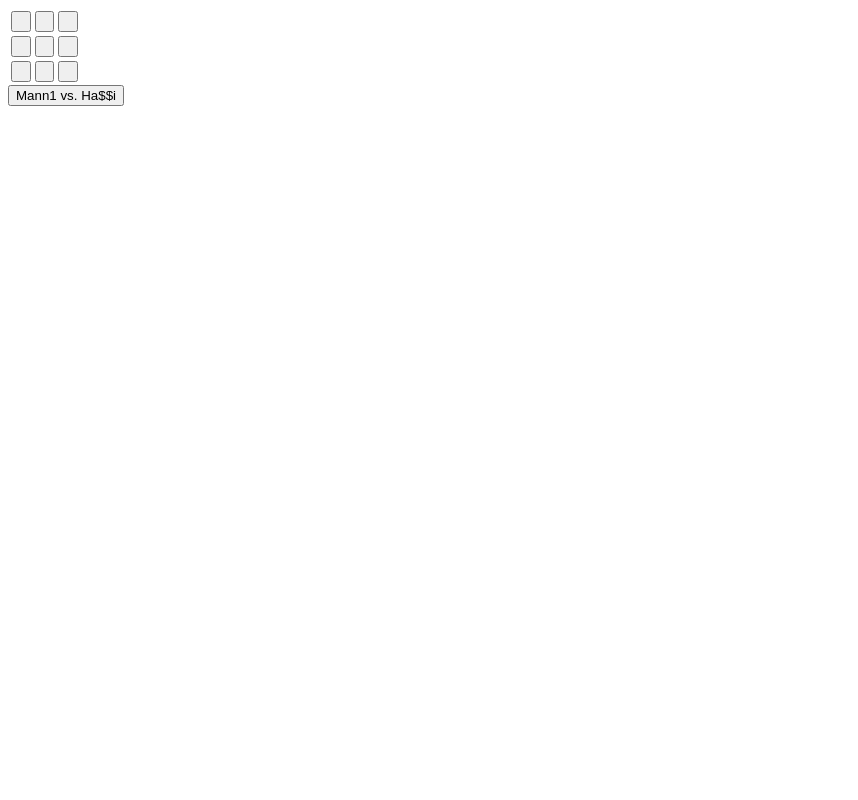
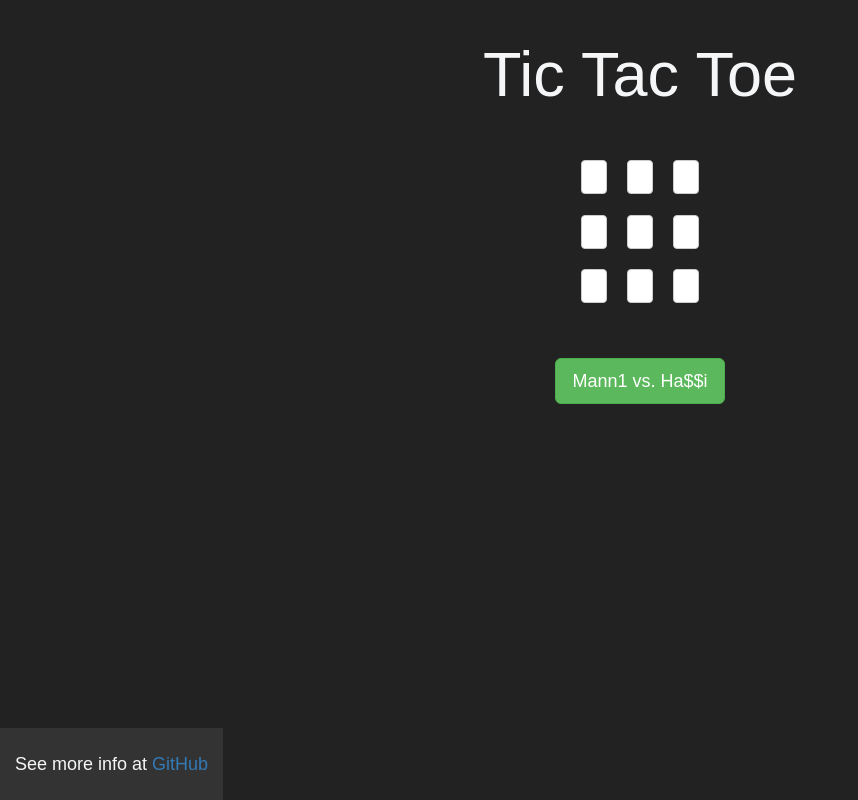
Before and after one commit to SevenSamurai2017/GitExercise, a plain HTML site: page src/main/resources/web/index.html in a window 1280 px wide. Shown: the whole page, without its empty margins (0-858 px from the left). Drawn offline with nearby package versions, Linux system fonts and the light colour scheme.

Commit message:
Started implementing CSS and Bootstrap

```diff
--- a/src/main/resources/web/index.html
+++ b/src/main/resources/web/index.html
@@ -1,63 +1,82 @@
 <!DOCTYPE html>
 <html>
 <head>
+	<meta charset="UTF-8">
 	<title>TicTacToe</title>
+	<meta name="viewport" content="width=device-width, initial-scale=1">
+ 	<link rel="stylesheet" href="https://maxcdn.bootstrapcdn.com/bootstrap/3.3.7/css/bootstrap.min.css">
+ 	<link rel="stylesheet" href="styles.css">
 </head>
 <body>
+	<header>
+		<span class="jumbotron text-center">
+			<h1>Tic Tac Toe </h1>
+		</span>
+    </header>
+
+    <div class="btn-group btn-group-lg">
+
 	<table>
 		<tr>
 			<td>
 				<form method="post">
 					<input type="hidden" id="btn" name="btn" value="00">
-					<input id="btn00" name="btn00" type="submit" value=" ">
+					<input id="btn00" class="btn btn-default" name="btn00" type="submit" value=" ">
 				</form>
 			</td>
 			<td>
 				<form method="post">
-					<input id="btn10" name="btn10" type="submit" value=" ">
+					<input id="btn10" class="btn btn-default" name="btn10" type="submit" value=" ">
 				</form>
 			</td>
 			<td>
 				<form method="post">
-					<input id="btn20" name="btn20" type="submit" value=" ">
+					<input id="btn20" class="btn btn-default" name="btn20" type="submit" value=" ">
 				</form>
 			</td>
 		</tr>
 		<tr>
 			<td>
 				<form method="post">
-					<input id="btn01" name="btn01" type="submit" value=" ">
+					<input id="btn01" class="btn btn-default" name="btn01" type="submit" value=" ">
 				</form>
 			</td>
 			<td>
 				<form method="post">
-					<input id="btn11" name="btn11" type="submit" value=" ">
+					<input id="btn11" class="btn btn-default" name="btn11" type="submit" value=" ">
 				</form>
 			</td>
 			<td>
 				<form method="post">
-					<input id="btn21" name="btn21" type="submit" value=" ">
+					<input id="btn21" class="btn btn-default"  name="btn21" type="submit" value=" ">
 				</form>
 			</td>
 		</tr>
 		<tr>
 			<td>
 				<form method="post">
-					<input id="btn02" name="btn02" type="submit" value=" ">
+					<input id="btn02" class="btn btn-default" name="btn02" type="submit" value=" ">
 				</form>
 			</td>
 			<td>
 				<form method="post">
-					<input id="btn12" name="btn12" type="submit" value=" ">
+					<input id="btn12" class="btn btn-default"  name="btn12" type="submit" value=" ">
 				</form>
 			</td>
 			<td>
 				<form method="post">
-					<input id="btn22" name="btn22" type="submit" value=" ">
+					<input id="btn22" class="btn btn-default" name="btn22" type="submit" value=" ">
 				</form>
 			</td>
 		</tr>
 	</table>
-	<button id="twoplayer">Mann1 vs. Ha$$i</button>
+	</div>
+	<div id="twoplayer">
+		<button class="btn btn-default btn-lg btn-success">Mann1 vs. Ha$$i</button>
+	</div>
+
+	<footer class="container-fluid bg-4 text-center">
+  		<p>See more info at <a href="https://github.com/SevenSamurai2017/TicTacToe">GitHub</a></p>
+</footer>
 </body>
 </html>
--- a/src/main/resources/web/styles.css
+++ b/src/main/resources/web/styles.css
@@ -1,14 +1,39 @@
 body {
-	background: #222;
+	background-color: #222;
 	text-align: center;
-	color: #fff;
-	font-family: sans-serif;
+    font: 18px "Montserrat", sans-serif;
+    line-height: 1.8;
+    color: #f5f6f7;
 }
 
 header {
   font-size: 50px;
   width: 620px;
   margin: 0 auto;
+  margin-bottom: 50px;
   height: 100px;
   padding: 20px 0;
 }
+
+table {
+  margin: 0 auto;
+  margin-bottom: 25px;
+}
+
+td {
+	padding: 10px;
+}
+
+#twoplayer {
+	margin: 20px 0;
+	margin-bottom: 20px;
+	color: black;
+}
+
+footer {
+	padding-top: 20px;
+	padding-bottom: 10px;
+	background-color: #333333;
+    position: absolute;
+    bottom: 0;
+}
```
